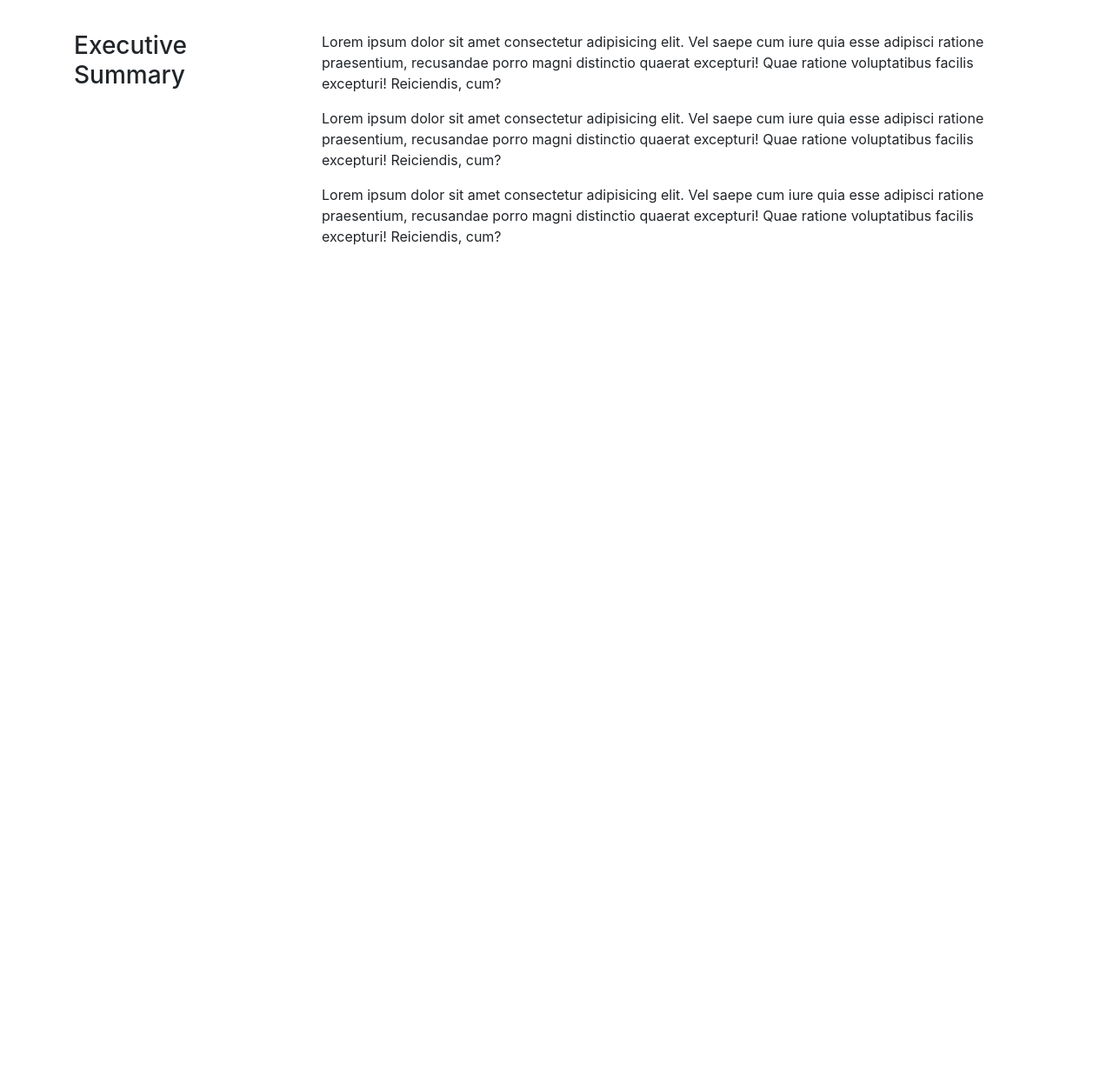
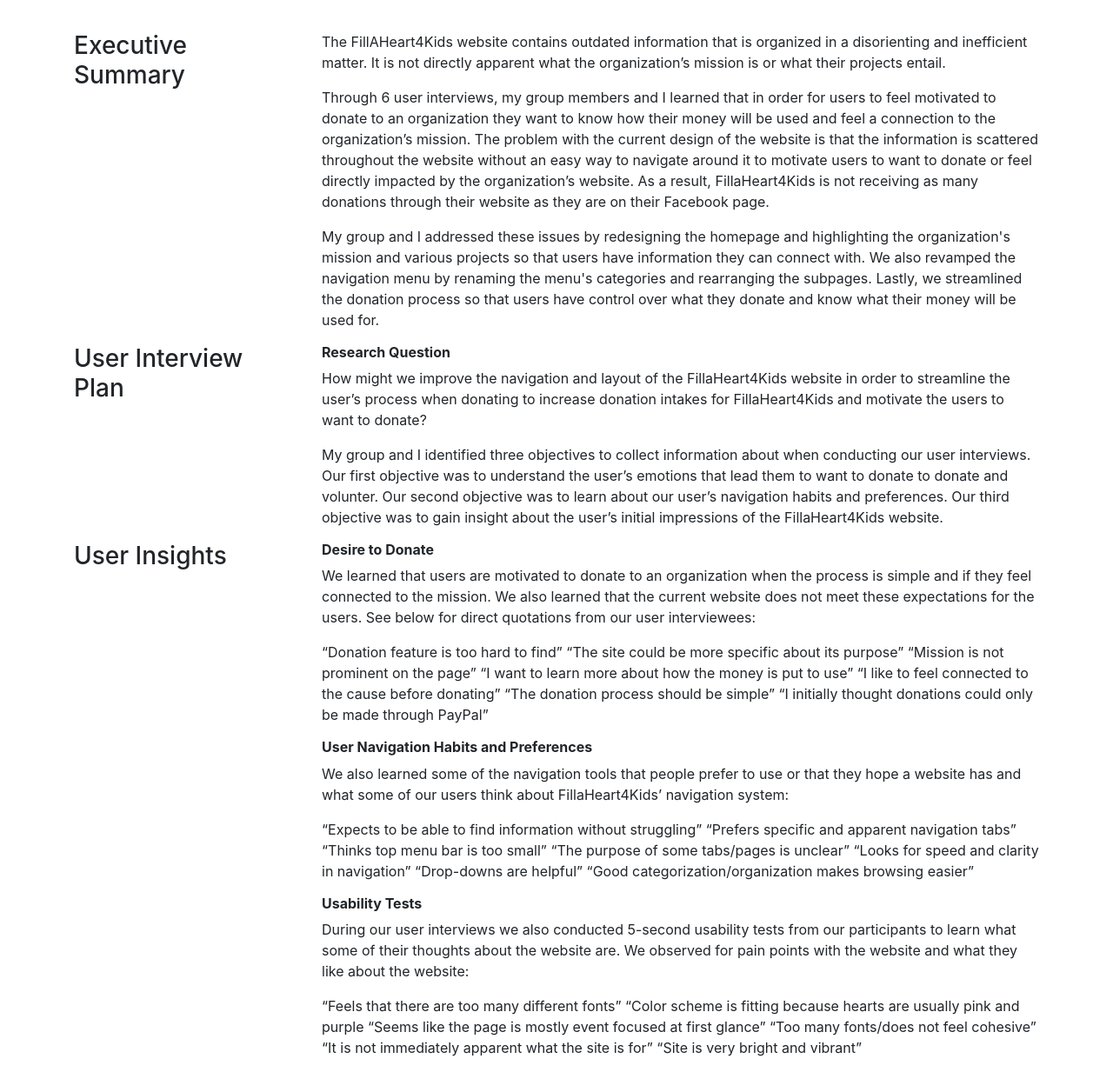
Before and after one commit to lourdespamela/UX_UI_HW_17, a plain HTML site: page fillaheart4kids.html in a window 1280 px wide. Shown: the part 509-1742 px from the top of the page at 87% size. Before the commit the page ends 809 px from the top, so only its background shows below. Drawn offline with nearby package versions, Linux system fonts and the light colour scheme.

Commit message:
Filled in research section

```diff
--- a/fillaheart4kids.html
+++ b/fillaheart4kids.html
@@ -55,9 +55,58 @@
                 <h3>Executive Summary</h3>
             </div>
             <div class="col-12 col-md-9">
-                <p>Lorem ipsum dolor sit amet consectetur adipisicing elit. Vel saepe cum iure quia esse adipisci ratione praesentium, recusandae porro magni distinctio quaerat excepturi! Quae ratione voluptatibus facilis excepturi! Reiciendis, cum?</p>
-                <p>Lorem ipsum dolor sit amet consectetur adipisicing elit. Vel saepe cum iure quia esse adipisci ratione praesentium, recusandae porro magni distinctio quaerat excepturi! Quae ratione voluptatibus facilis excepturi! Reiciendis, cum?</p>
-                <p>Lorem ipsum dolor sit amet consectetur adipisicing elit. Vel saepe cum iure quia esse adipisci ratione praesentium, recusandae porro magni distinctio quaerat excepturi! Quae ratione voluptatibus facilis excepturi! Reiciendis, cum?</p>
+                <p>The FillAHeart4Kids website contains outdated information that is organized in a disorienting and inefficient matter. It is not directly apparent what the organization’s mission is or what their projects entail. </p>
+                <p>Through 6 user interviews, my group members and I learned that in order for users to feel motivated to donate to an organization they want to know how their money will be used and feel a connection to the organization’s mission. The problem with the current design of the website is that the information is scattered throughout the website without an easy way to navigate around it to motivate users to want to donate or feel directly impacted by the organization’s website. As a result, FillaHeart4Kids is not receiving as many donations through their website as they are on their Facebook page. </p>
+                <p>My group and I addressed these issues by redesigning the homepage and highlighting the organization's mission and various projects so that users have information they can connect with. We also revamped the navigation menu by renaming the menu's categories and rearranging the subpages. Lastly, we streamlined the donation process so that users have control over what they donate and know what their money will be used for. </p>
+            </div>
+        </div>
+    </div>
+
+    <div class="container">
+        <div class="row">
+            <div class="col-12 col-md-3">
+                <h3>User Interview Plan</h3>
+            </div>
+            <div class="col-12 col-md-9">
+                <h6 class="font-weight-bold"> Research Question</h6>
+                <p>How might we improve the navigation and layout of the FillaHeart4Kids website in order to streamline the user’s process when donating to increase donation intakes for FillaHeart4Kids and motivate the users to want to donate?</p>
+                <p>My group and I identified three objectives to collect information about when conducting our user interviews. Our first objective was to understand the user’s emotions that lead them to want to donate to donate and volunter. Our second objective was to learn about our user’s navigation habits and preferences. Our third objective was to gain insight about the user’s initial impressions of the FillaHeart4Kids website. </p>
+            </div>
+        </div>
+    </div>
+
+    <div class="container">
+        <div class="row">
+            <div class="col-12 col-md-3">
+                <h3>User Insights</h3>
+            </div>
+            <div class="col-12 col-md-9">
+                <h6 class="font-weight-bold">Desire to Donate</h6>
+                <p>We learned that users are motivated to donate to an organization when the process is simple and if they feel connected to the mission. We also learned that the current website does not meet these expectations for the users. See below for direct quotations from our user interviewees:</p>
+                <p>“Donation feature is too hard to find”
+                    “The site could be more specific about its purpose”
+                    “Mission is not prominent on the page”
+                    “I want to learn more about how the money is put to use”
+                    “I like to feel connected to the cause before donating”
+                    “The donation process should be simple”
+                    “I initially thought donations could only be made through PayPal”</p>
+                <h6 class="font-weight-bold">User Navigation Habits and Preferences</h6>
+                <p>We also learned some of the navigation tools that people prefer to use or that they hope a website has and what some of our users think about FillaHeart4Kids’ navigation system:</p>
+                <p>“Expects to be able to find information without struggling”
+                    “Prefers specific and apparent navigation tabs”
+                    “Thinks top menu bar is too small”
+                    “The purpose of some tabs/pages is unclear”
+                    “Looks for speed and clarity in navigation”
+                    “Drop-downs are helpful”
+                    “Good categorization/organization makes browsing easier” </p>
+                <h6 class="font-weight-bold">Usability Tests</h6>
+                <p>During our user interviews we also conducted 5-second usability tests from our participants to learn what some of their thoughts about the website are. We observed for pain points with the website and what they like about the website:</p>
+                <p>“Feels that there are too many different fonts”
+                    “Color scheme is fitting because hearts are usually pink and purple
+                    “Seems like the page is mostly event focused at first glance”
+                    “Too many fonts/does not feel cohesive”
+                    “It is not immediately apparent what the site is for”
+                    “Site is very bright and vibrant”</p>
             </div>
         </div>
     </div>
```
